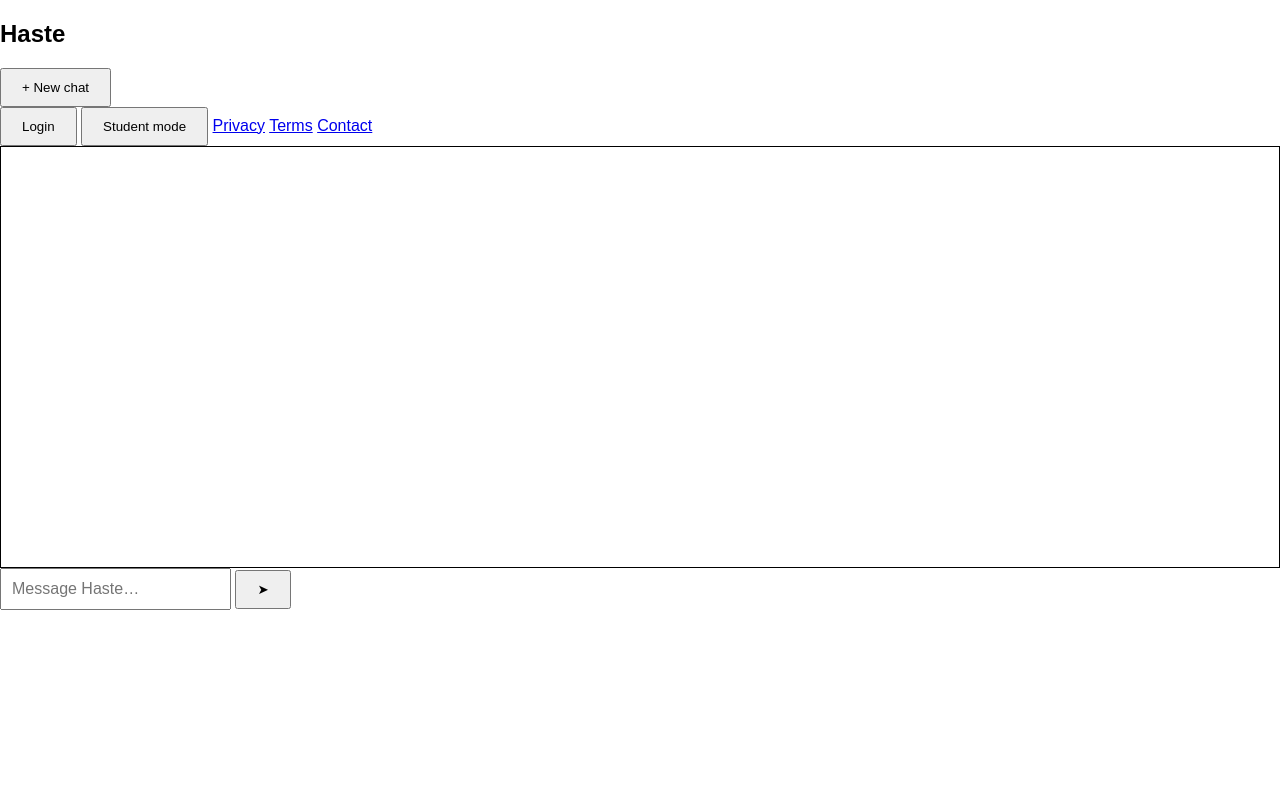
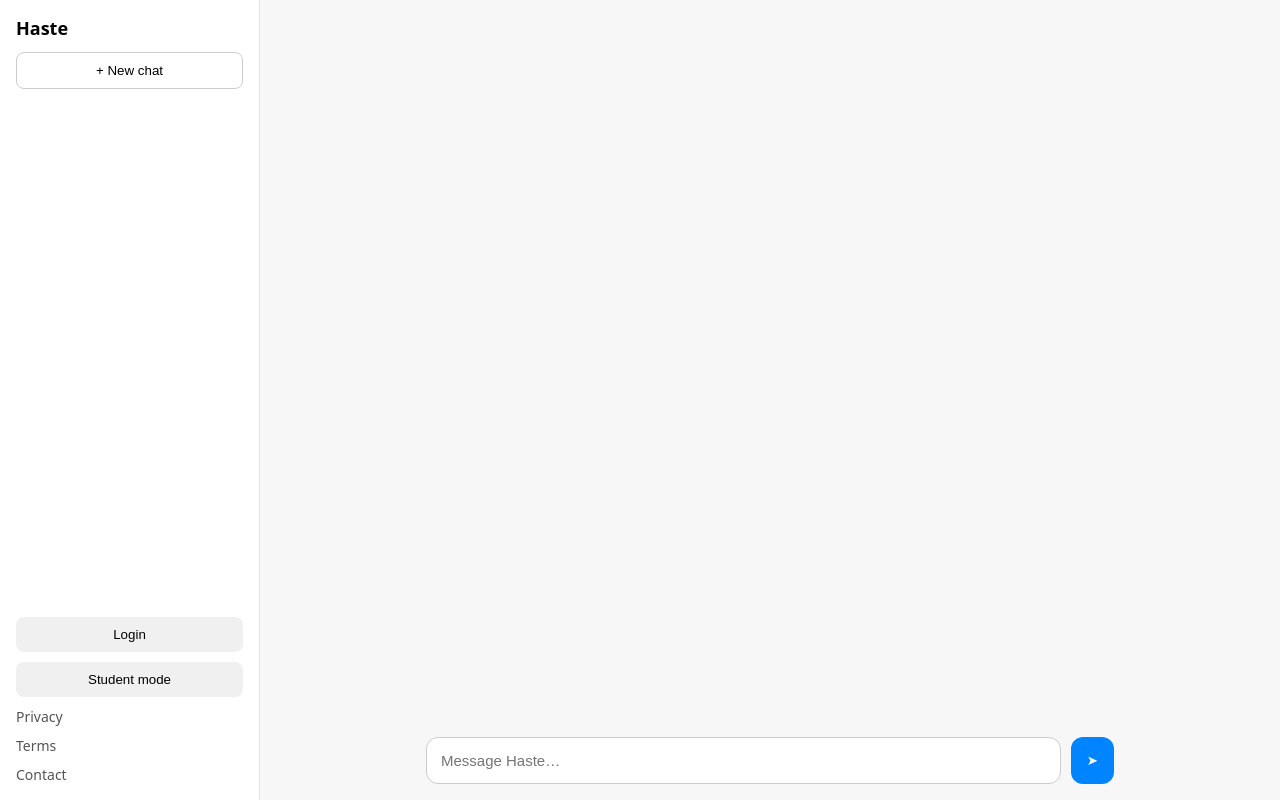
Before and after one commit to harshite737-crypto/haste, a Flask app: page / in a window 1280 px wide. Run offline with Flask 3, Linux system fonts and the light colour scheme.

Commit message:
Refactor CSS for sidebar and main layout

```diff
--- a/static/style.css
+++ b/static/style.css
@@ -1,113 +1,167 @@
+/* RESET */
+* {
+    box-sizing: border-box;
+}
+
 body {
     margin: 0;
-    font-family: Arial, sans-serif;
-    background: #fff;
+    font-family: system-ui, -apple-system, BlinkMacSystemFont, "Segoe UI", sans-serif;
+    background: #f7f7f8;
+    color: #000;
+    display: flex;
+    height: 100vh;
 }
 
 /* =========================
-   SIDE MENU (DESKTOP FIXED)
+   SIDEBAR (DESKTOP ONLY)
 ========================= */
-#side-menu {
+.sidebar.desktop {
+    width: 260px;
+    background: #ffffff;
+    border-right: 1px solid #e5e5e5;
+    display: flex;
+    flex-direction: column;
+    justify-content: space-between;
+    padding: 16px;
     position: fixed;
-    top: 0;
-    left: 0;                 /* ✅ ALWAYS FIXED */
-    width: 260px;
     height: 100vh;
-    background: #ffffff;
-    border-right: 1px solid #ddd;
-    padding: 20px;
-    box-sizing: border-box;
-    z-index: 1000;
+}
+
+.sidebar-top h2 {
+    margin-top: 0;
+    margin-bottom: 12px;
+    font-size: 18px;
+}
+
+.new-chat {
+    width: 100%;
+    padding: 10px;
+    border-radius: 8px;
+    border: 1px solid #ccc;
+    background: #fff;
+    cursor: pointer;
+}
+
+.sidebar-bottom {
+    display: flex;
+    flex-direction: column;
+    gap: 10px;
+}
+
+.sidebar-btn {
+    padding: 10px;
+    border-radius: 8px;
+    border: none;
+    background: #f0f0f0;
+    cursor: pointer;
+}
+
+.sidebar a {
+    text-decoration: none;
+    font-size: 14px;
+    color: #555;
 }
 
 /* =========================
-   MENU BUTTON (MOBILE ONLY)
+   MAIN CONTENT
 ========================= */
-#menu-btn {
-    display: none;
-    position: fixed;
-    top: 12px;
-    left: 12px;
-    font-size: 24px;
-    cursor: pointer;
-    z-index: 1100;
+.main {
+    flex: 1;
+    display: flex;
+    flex-direction: column;
+    align-items: center;
+    margin-left: 260px; /* shift content to the right of sidebar */
+    position: relative;
+    width: calc(100% - 260px);
+    height: 100vh;
 }
 
-/* =========================
-   APP CONTENT (SHIFT RIGHT)
-========================= */
-#app {
-    margin-left: 260px;      /* ✅ THIS is the real fix */
-    padding: 40px;
+/* CHAT AREA */
+.chat {
+    width: 100%;
+    max-width: 720px;
+    padding: 24px 16px 120px;
+    overflow-y: auto;
 }
 
-/* =========================
-   CHAT AREA
-========================= */
-#chat {
-    border: 1px solid #000;
-    height: 400px;
-    overflow-y: auto;
-    padding: 10px;
+/* MESSAGES */
+.message-user,
+.message-ai {
+    max-width: 75%;
+    padding: 12px 14px;
+    margin-bottom: 12px;
+    border-radius: 16px;
+    line-height: 1.5;
+    font-size: 15px;
+    white-space: pre-wrap;
 }
 
-.user {
-    font-weight: bold;
-    margin-top: 10px;
+.message-user {
+    align-self: flex-end;
+    background: #0084ff;
+    color: #fff;
 }
 
-.haste {
-    margin-left: 10px;
+.message-ai {
+    align-self: flex-start;
+    background: #e9e9eb;
+    color: #000;
+}
+
+/* INPUT BAR */
+.input-wrapper {
+    position: fixed;
+    bottom: 0;
+    width: calc(100% - 260px);
+    max-width: 720px;
+    display: flex;
+    gap: 10px;
+    padding: 16px;
+    background: #f7f7f8;
+}
+
+.input-wrapper input {
+    flex: 1;
+    padding: 14px;
+    border-radius: 12px;
+    border: 1px solid #ccc;
+    font-size: 15px;
+}
+
+.input-wrapper button {
+    padding: 14px 16px;
+    border-radius: 12px;
+    border: none;
+    background: #0084ff;
+    color: #fff;
+    cursor: pointer;
+}
+
+/* THINKING */
+.thinking {
+    font-size: 13px;
+    color: #666;
     margin-bottom: 10px;
 }
 
 /* =========================
-   INPUT AREA
-========================= */
-#input-area {
-    display: flex;
-    gap: 10px;
-    margin-top: 10px;
-}
-
-#user-input {
-    flex: 1;
-    padding: 10px;
-    font-size: 16px;
-}
-
-button {
-    padding: 10px 20px;
-    cursor: pointer;
-}
-
-/* =========================
-   MOBILE BEHAVIOR
+   MOBILE (unchanged)
 ========================= */
 @media (max-width: 768px) {
-
-    /* Menu becomes hidden & toggleable */
-    #side-menu {
-        left: -260px;
-        transition: left 0.3s ease;
+    .sidebar.desktop {
+        display: none;
     }
 
-    #side-menu.open {
-        left: 0;
+    .main {
+        margin-left: 0;
+        width: 100%;
     }
 
-    #menu-btn {
-        display: block;
+    .chat {
+        padding-bottom: 140px;
     }
 
-    /* Main content should NOT be shifted on mobile */
-    #app {
-        margin-left: 0;
-        padding-top: 60px;
-    }
-
-    #chat {
-        height: calc(100vh - 170px);
-        padding-bottom: 120px; /* avoid input overlap */
+    .input-wrapper {
+        width: 100%;
     }
 }
```
